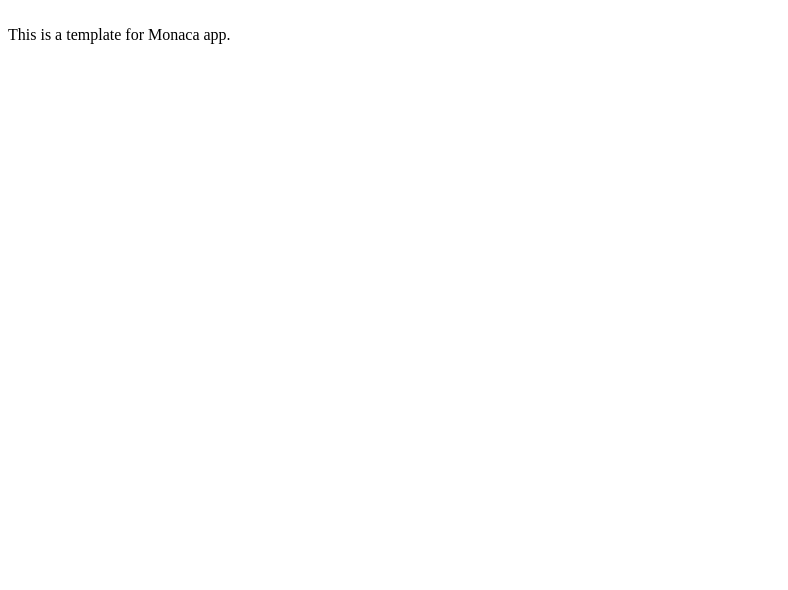
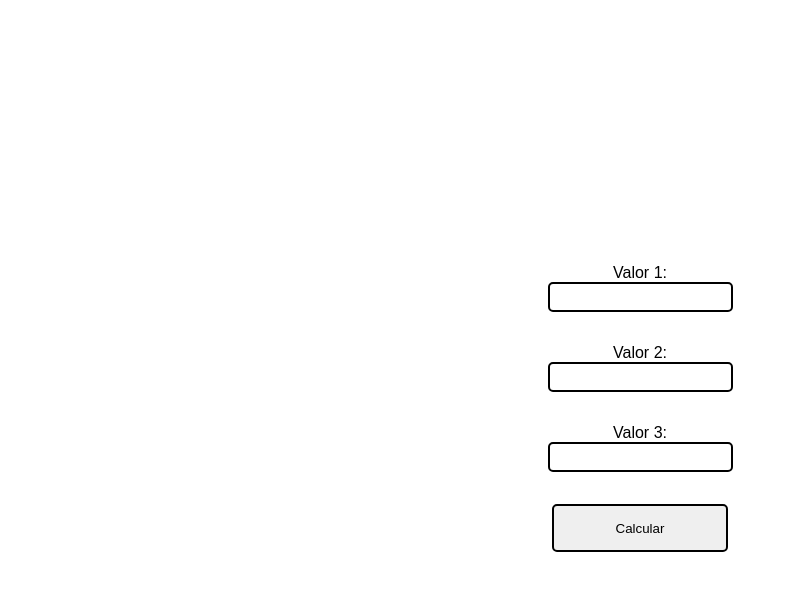
Before and after one commit to zroyyy/regra-de-3, a website: page www/index.html in a window 1280 px wide. Shown: the whole page, without its empty margins (0-788 px from the left). Drawn offline with Linux system fonts and the light colour scheme.

Commit message:
Feito oq foi pedido em aula \(regra de 3\)

```diff
--- /dev/null
+++ b/www/components/script.js
@@ -0,0 +1,14 @@
+function calcular() {
+
+var valor1 = prompt("Digite o valor 1:");
+var valor2 = prompt("Digite o valor 2:");
+var valor3 = prompt("Digite o valor 3:");
+
+valor1 = parseFloat(valor1);
+valor2 = parseFloat(valor2);
+valor3 = parseFloat(valor3);
+
+var resultado = (valor2 * valor3) / valor1;
+
+alert("O valor procurado é: " + resultado);
+}
--- a/www/css/style.css
+++ b/www/css/style.css
@@ -1 +1,24 @@
 /**/
+      form {
+        display: flex;
+        flex-direction: column;
+        justify-content: center;
+        align-items: center;
+        height: 100vh;
+        font-family:Arial, Helvetica, sans-serif;
+      }
+      input{
+        border: 2px solid black;
+        border-radius: 5px;
+        height: 1.5rem;
+      }
+      button{
+        margin-top: 2rem;
+        border-radius: 5px;
+        border: 2px solid black;
+        height: 3rem;
+        width: 11rem;
+      }
+      label{
+        margin-top: 2rem;
+      }
--- a/www/index.html
+++ b/www/index.html
@@ -7,11 +7,22 @@
     <script src="components/loader.js"></script>
     <link rel="stylesheet" href="components/loader.css">
     <link rel="stylesheet" href="css/style.css">
-    <script>
-    </script>
+    <script type="text/javascript" src="components/script.js"></script>
 </head>
 <body>
-	<br />
-    This is a template for Monaca app.
+	<form>
+      <label for="valor1">Valor 1:</label>
+      <input type="number" id="valor1">
+
+      <label for="valor2">Valor 2:</label>
+      <input type="number" id="valor2">
+
+      <label for="valor3">Valor 3:</label>
+      <input type="number" id="valor3">
+
+      <button type="button" onclick="calcular()">Calcular</button>
+
+      <p id="resultado"></p>
+    </form>
 </body>
 </html>
```
Also changed, not shown: 1 other file.
